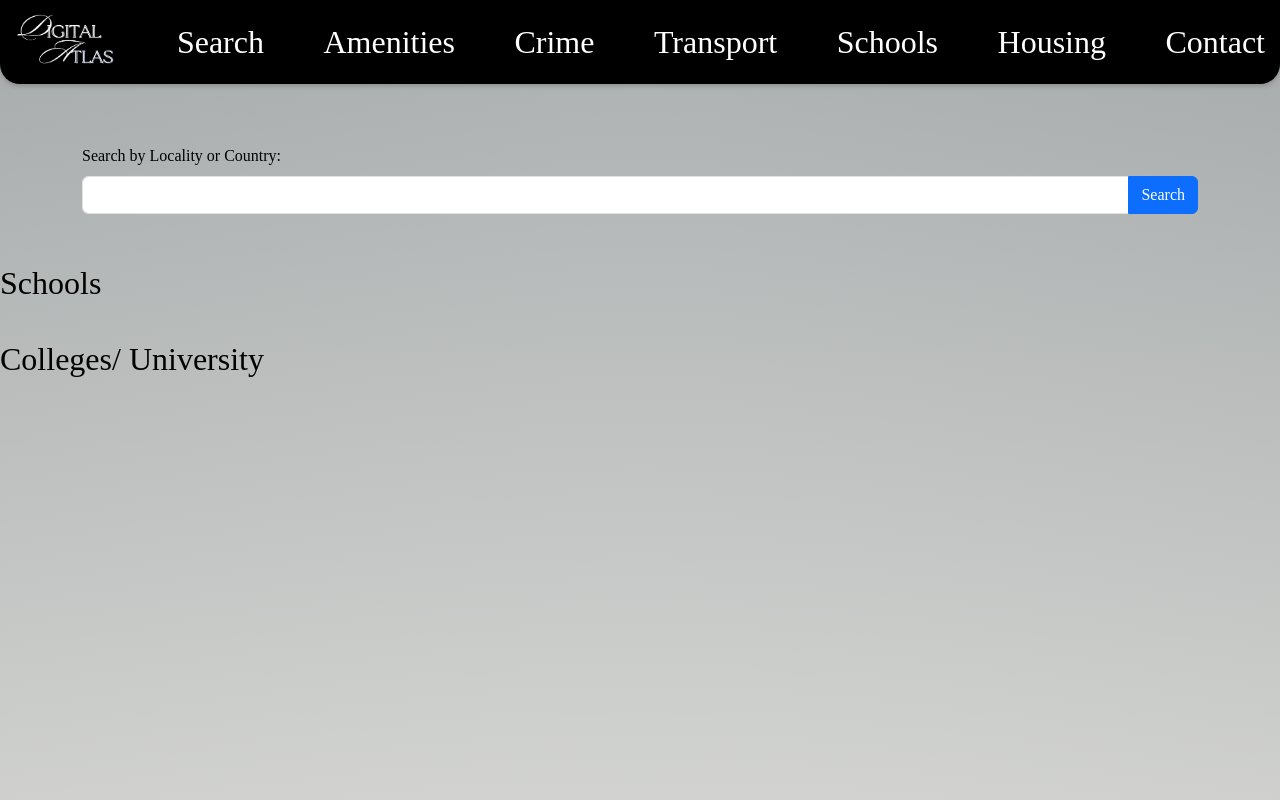
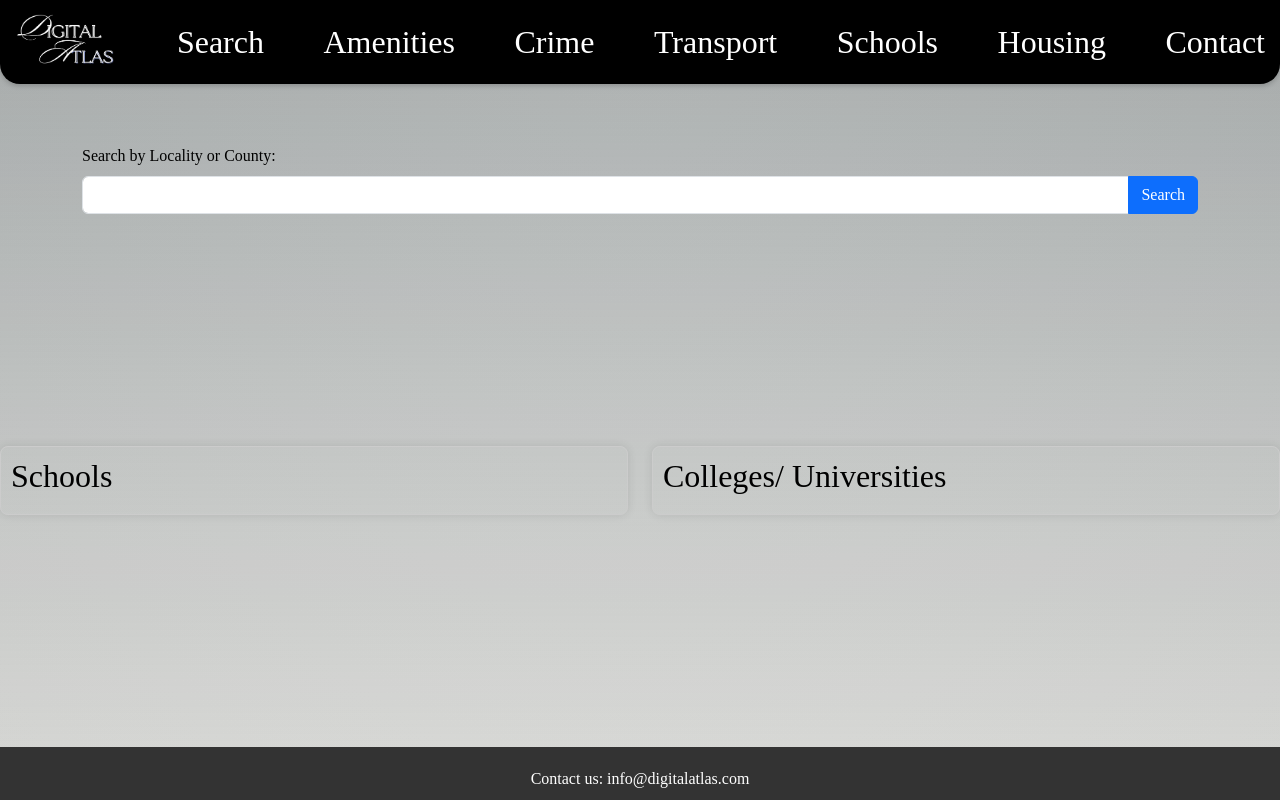
Before and after one commit to jade211/Digital-Atlas, a React (Create React App) app in the folder code/frontend/atlas/: page /schoolsnav in a window 1280 px wide. Shown: the top 800 px of the page. Built offline with nearby package versions, Linux system fonts and the light colour scheme; the HTML template or start-up script is replaced by a standard one.

Commit message:
Styled school-navbar and added added a function to filter out empty titled schools.

```diff
--- a/code/frontend/atlas/src/App.css
+++ b/code/frontend/atlas/src/App.css
@@ -222,7 +222,7 @@ footer {
   gap: 20px;
 }
 
-.amenities-section {
+.amenities-section, .school-info {
   border: 1px solid #ccc;
   padding: 10px;
   border-radius: 8px;
--- a/code/frontend/atlas/src/components/school-navbar.jsx
+++ b/code/frontend/atlas/src/components/school-navbar.jsx
@@ -159,9 +159,8 @@ import Footer from './footer';
 function SchoolsNav() {
   const [schoolsData, setSchoolsData] = useState([]);
   const [collegeData, setCollegeData] = useState([]);
-  const [universityData, setUniversityData] = useState([]);
   const [searchTerm, setSearchTerm] = useState('');
-  const API_KEY = 'a777d7b98c864c52ac9a1081e45d8e51'; // Replace 'YOUR_API_KEY' with your actual API key
+  const API_KEY = 'a777d7b98c864c52ac9a1081e45d8e51';
 
   const handleSearch = async () => {
     try {
@@ -173,15 +172,13 @@ function SchoolsNav() {
 
         if (placeId) {
           const schoolUrl = `https://api.geoapify.com/v2/places?categories=education.school&filter=place:${encodeURIComponent(placeId)}&limit=5&apiKey=${API_KEY}`;
-          const collegeUrl = `https://api.geoapify.com/v2/places?categories=education.college&filter=place:${encodeURIComponent(placeId)}&limit=5&apiKey=${API_KEY}`;
-          const universityUrl = `https://api.geoapify.com/v2/places?categories=education.university&filter=place:${encodeURIComponent(placeId)}&limit=5&apiKey=${API_KEY}`;
+          const collegeUrl = `https://api.geoapify.com/v2/places?categories=education.college,education.university&filter=place:${encodeURIComponent(placeId)}&limit=5&apiKey=${API_KEY}`;
 
-          const [schoolResponse, collegeResponse, universityResponse] = await Promise.all([fetch(schoolUrl), fetch(collegeUrl), fetch(universityUrl)]);
-          const [schoolsData, collegeData, universityData] = await Promise.all([schoolResponse.json(), collegeResponse.json(), universityResponse.json()]);
+          const [schoolResponse, collegeResponse] = await Promise.all([fetch(schoolUrl), fetch(collegeUrl)]);
+          const [schoolsData, collegeData] = await Promise.all([schoolResponse.json(), collegeResponse.json()]);
 
           setSchoolsData(schoolsData);
           setCollegeData(collegeData);
-          setUniversityData(universityData);
         }
       }
     } catch (error) {
@@ -189,13 +186,17 @@ function SchoolsNav() {
     }
   };
 
+  const filterDataWithNames = (data) => {
+    return data.features ? data.features.filter(result => result.properties.name) : [];
+  };
+
   return (
     <>
       <div style={{ display: 'flex', flexDirection: 'column', minHeight: '100vh' }}>
-      <div className="container mt-4">
+        <div className="container mt-4 flex-grow-1">
           <div className="mb-3"></div>
           <label htmlFor="searchTerm" className="form-label">
-          Search by Locality or Country:
+            Search by Locality or County:
           </label>
           <div className="input-group">
             <input
@@ -211,10 +212,12 @@ function SchoolsNav() {
           </div>
         </div>
 
-
+        <div className="row flex-grow-1">
+          <div className="col-md-6 d-flex">
+            <div className="section-container flex-grow-1">
               <div className='school-info'>
                 <h2>Schools</h2>
-      {schoolsData.features && schoolsData.features.map((result) => (
+                {filterDataWithNames(schoolsData).map((result) => (
                   <div className="card" key={result.properties.place_id}>
                     <div className="card-body">
                       <h5 className="card-title">{result.properties.name}</h5>
@@ -223,11 +226,18 @@ function SchoolsNav() {
                     </div>
                   </div>
                 ))}
+                {schoolsData.features && schoolsData.features.length === 0 && (
+                  <p>No Schools Found in {searchTerm}</p>
+                )}
+              </div>
+            </div>
           </div>
 
+          <div className="col-md-6 d-flex">
+            <div className="section-container flex-grow-1">
               <div className='school-info'>
-      <h2>Colleges/ University</h2>
-      {collegeData.features && collegeData.features.map((result) => (
+                <h2>Colleges/ Universities</h2>
+                {filterDataWithNames(collegeData).map((result) => (
                   <div className="card" key={result.properties.place_id}>
                     <div className="card-body">
                       <h5 className="card-title">{result.properties.name}</h5>
@@ -236,22 +246,15 @@ function SchoolsNav() {
                     </div>
                   </div>
                 ))}
-    {/* </div>
-
-    <div>
-      <h2>University</h2> */}
-      {universityData.features && universityData.features.map((result) => (
-        <div className="card" key={result.properties.place_id}>
-          <div className="card-body">
-            <h5 className="card-title">{result.properties.name}</h5>
-            <p className="card-text">Address: {result.properties.formatted}</p>
-            <p className="card-text">Eircode: {result.properties.postcode}</p>
+                {collegeData.features && collegeData.features.length === 0 && (
+                  <p>No Universities Found in {searchTerm}</p>
+                )}
               </div>
             </div>
-      ))}
           </div>
         </div>
         <Footer />
+      </div>
     </>
   );
 }
```
Lines whose indentation alone changed are shown as unchanged.
